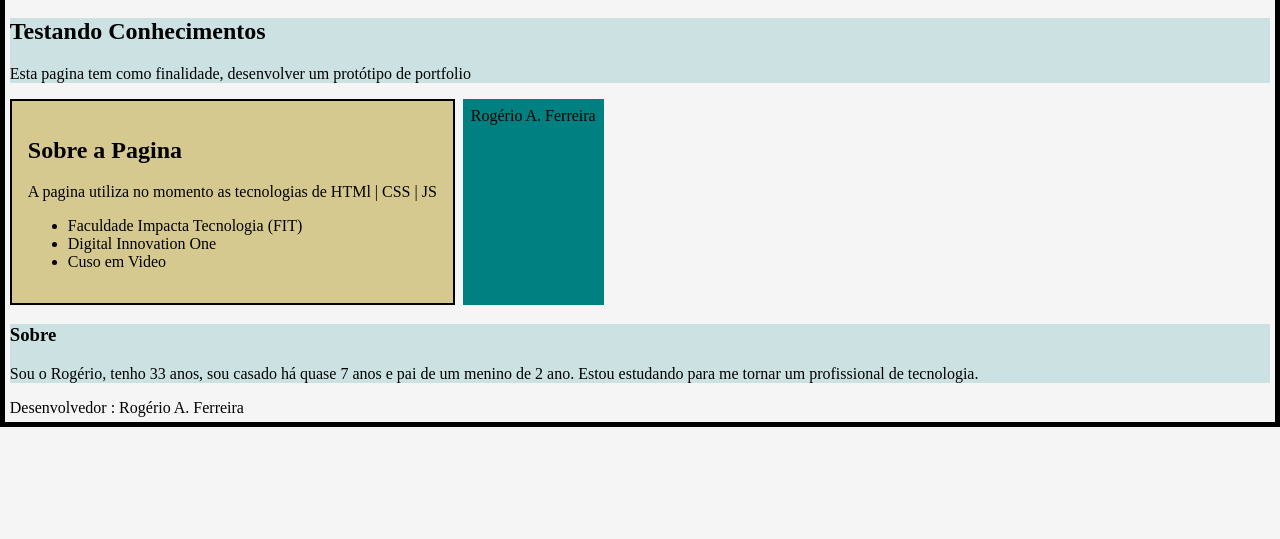
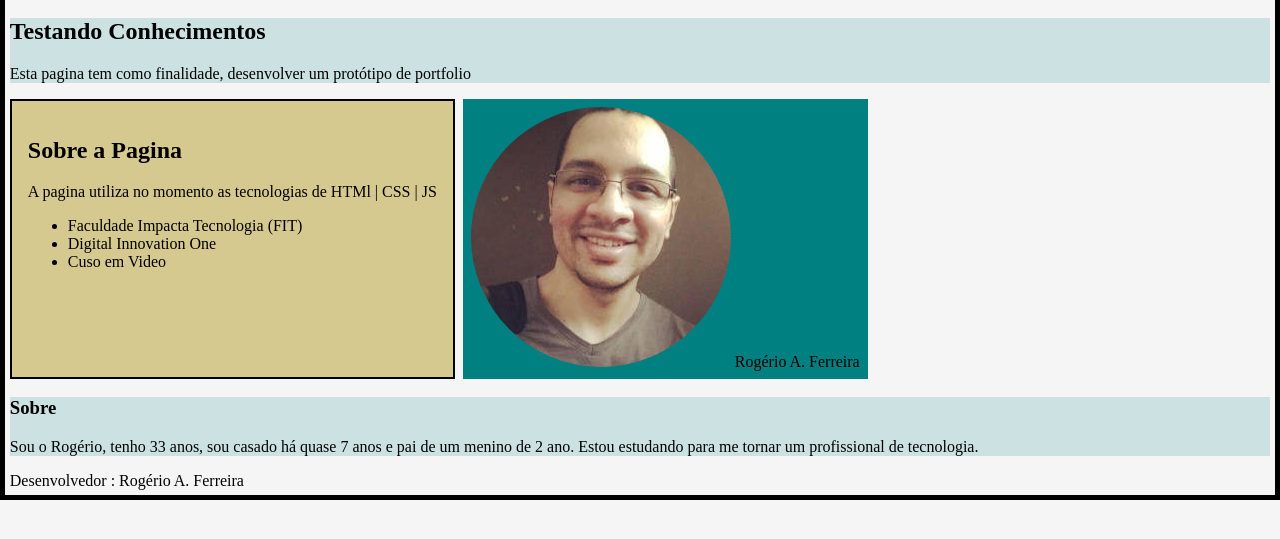
Before and after one commit to roferreira87/teste, a plain HTML site: page index.html in a window 1280 px wide. Shown: the part 39-578 px from the top of the page. Drawn offline with Linux system fonts and the light colour scheme.

Commit message:
included img tag aside, css class foto included

```diff
--- a/css/style.css
+++ b/css/style.css
@@ -27,6 +27,9 @@ body {
     font-size: x-large;
 }
 
+.foto {
+    border-radius: 50%;
+}
 
 main {
     background-color: rgb(214, 201, 144);
--- a/index.html
+++ b/index.html
@@ -31,12 +31,14 @@
             </main>
 
             <aside>
+                <img src="imagem/Ro perfil 260.jpg" alt="foto perfil" class="foto">
                 Rogério A. Ferreira
             </aside>
         </section>
 
         <article>
             <h3>Sobre</h3>
+
             <p>Sou o Rogério, tenho 33 anos, sou casado há quase 7 anos e pai de um menino de 2 ano. Estou estudando para me tornar um profissional de tecnologia.</p>
         </article>
     <footer>Desenvolvedor : Rogério A. Ferreira</footer>
```
Also changed, not shown: imagem/Ro perfil 260.jpg (added), imagem/Ro perfil.jpg (added).
